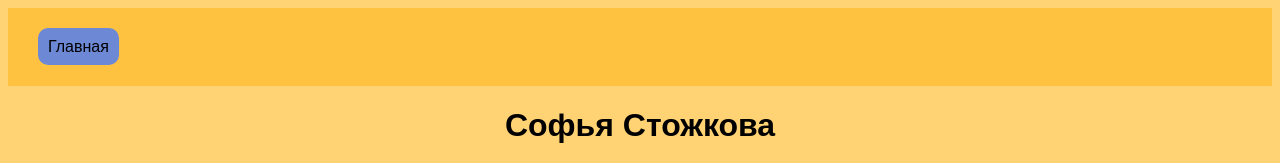
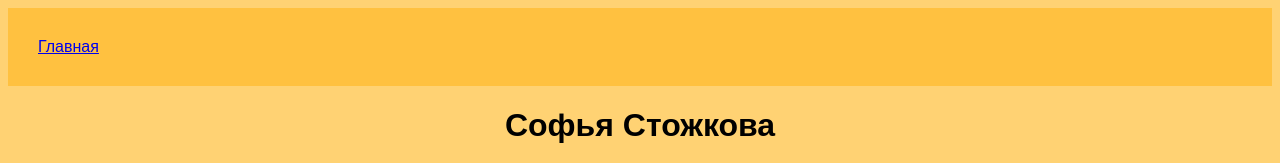
Before and after one commit to Dioursdr12/port.io, a plain HTML site: page index.html in a window 1280 px wide. Shown: the top 163 px of the page. Drawn offline with Linux system fonts and the light colour scheme.

Commit message:
Update index.html

```diff
--- a/index.html
+++ b/index.html
@@ -5,7 +5,7 @@
   </head>
   <body>
     <header>
-      <a class="link-header" href="https://dioursdr12.github.io/port/">Главная</a>
+      <a href="https://dioursdr12.github.io/port/">Главная</a>
     </header>
     <main>
       <h1>Софья Стожкова</h1>
```
